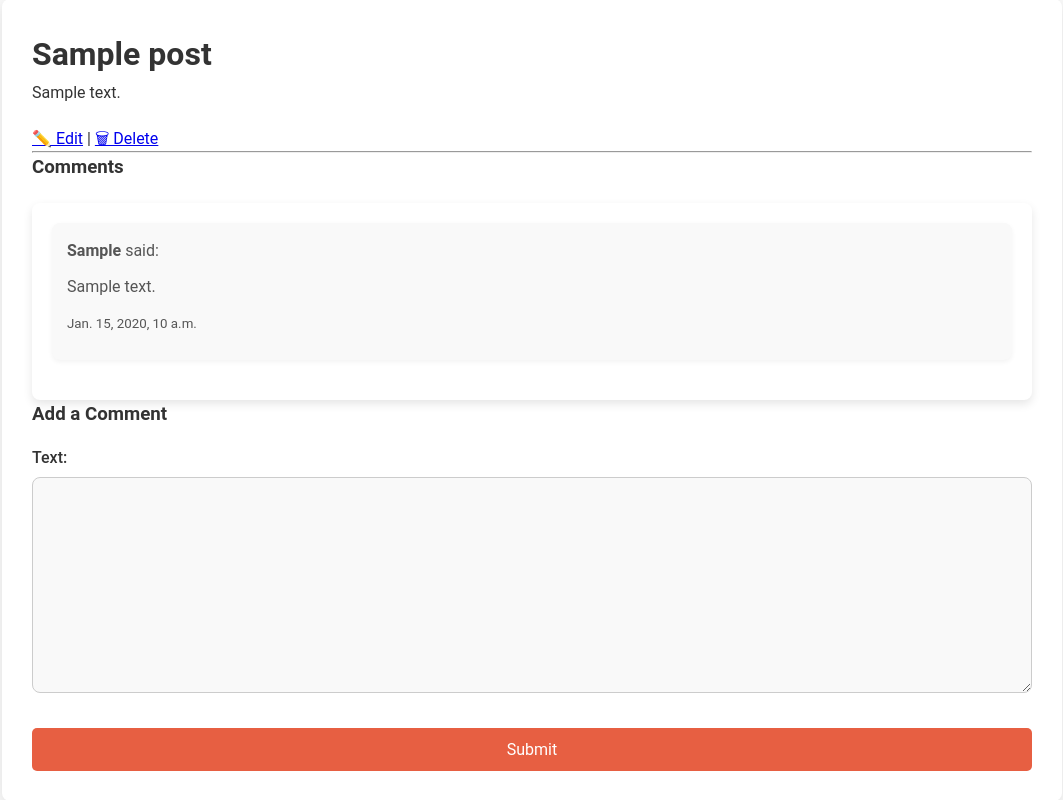
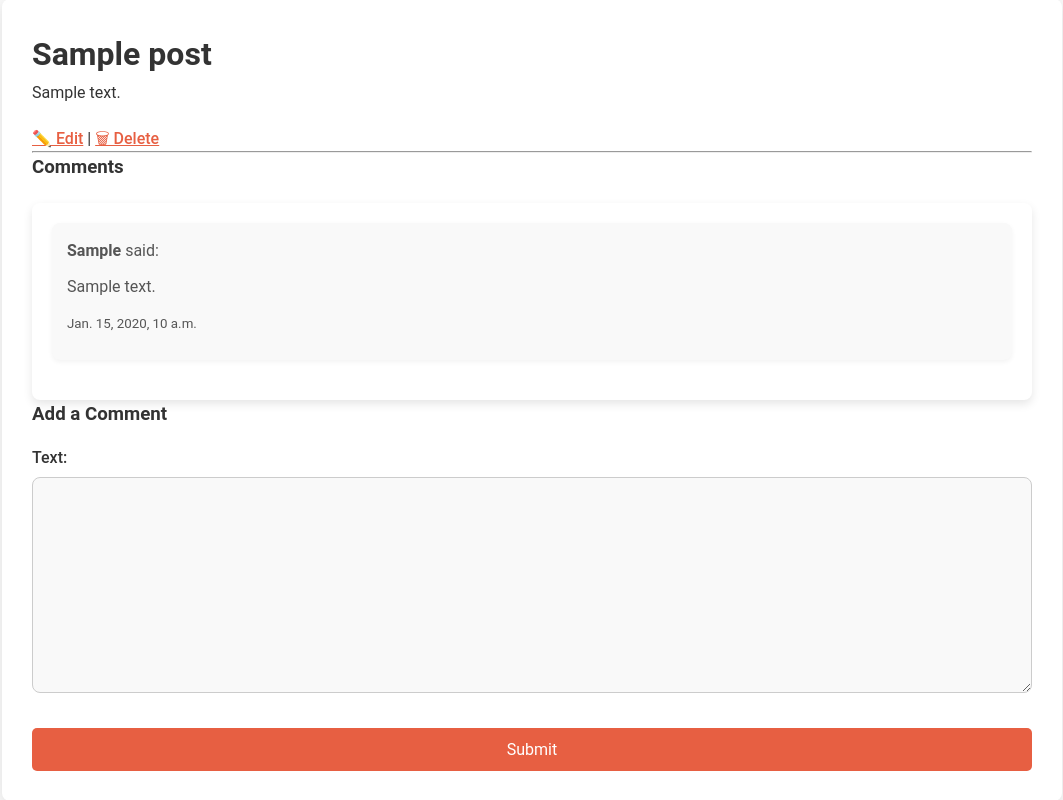
Before and after one commit to pystart-school/blogsite, a Django app: page /post/1/ in a window 1280 px wide. Shown: the part 193-993 px from the top of the page, without its empty margins (108-1171 px from the left). Run offline with Django 5.2, Linux system fonts and the light colour scheme; a user stored in the database is signed in; tables that the repository leaves empty hold one stand-in row (values such as "Sample post").

Commit message:
Changed some links colour.

```diff
--- a/blogsite/blog/templates/blog/password_change_done.html
+++ b/blogsite/blog/templates/blog/password_change_done.html
@@ -5,6 +5,6 @@
 {% block content %}
   <div class="message-container">
     <h1>Password Changed Successfully</h1>
-    <p>Your password has been changed. <a href="{% url 'post_list' %}" class="btn-link">Go back to your posts.</a></p>
+    <p>Your password has been changed. <a href="{% url 'post_list' %}" class="link-primary">Go back to your posts.</a></p>
   </div>
 {% endblock %}
--- a/blogsite/blog/templates/blog/post_create.html
+++ b/blogsite/blog/templates/blog/post_create.html
@@ -11,6 +11,6 @@
       <button type="submit">📝 Create Post</button>
     </form>
     <br>
-    <a href="{% url 'post_list' %}">← Back to All Posts</a>
+    <a href="{% url 'post_list' %}" class="link-primary">← Back to All Posts</a>
   </div>
 {% endblock %}
--- a/blogsite/blog/templates/blog/post_detail.html
+++ b/blogsite/blog/templates/blog/post_detail.html
@@ -9,8 +9,8 @@
 
     {% if user == post.author %}
       <div class="post-actions">
-        <a href="{% url 'post_edit' post.pk %}" class="edit-button">✏️ Edit</a> |
-        <a href="{% url 'post_delete' post.pk %}" class="delete-button">🗑 Delete</a>
+        <a href="{% url 'post_edit' post.pk %}" class="link-primary">✏️ Edit</a> |
+        <a href="{% url 'post_delete' post.pk %}" class="link-primary">🗑 Delete</a>
       </div>
     {% endif %}
 
--- a/blogsite/blog/templates/blog/post_edit.html
+++ b/blogsite/blog/templates/blog/post_edit.html
@@ -11,6 +11,6 @@
       <button type="submit" class="submit-button">✏️ Update Post</button>
     </form>
     <br>
-    <a href="{% url 'post_list' %}" class="back-link">← Back to All Posts</a>
+    <a href="{% url 'post_list' %}" class="link-primary">← Back to All Posts</a>
   </div>
 {% endblock %}
```
